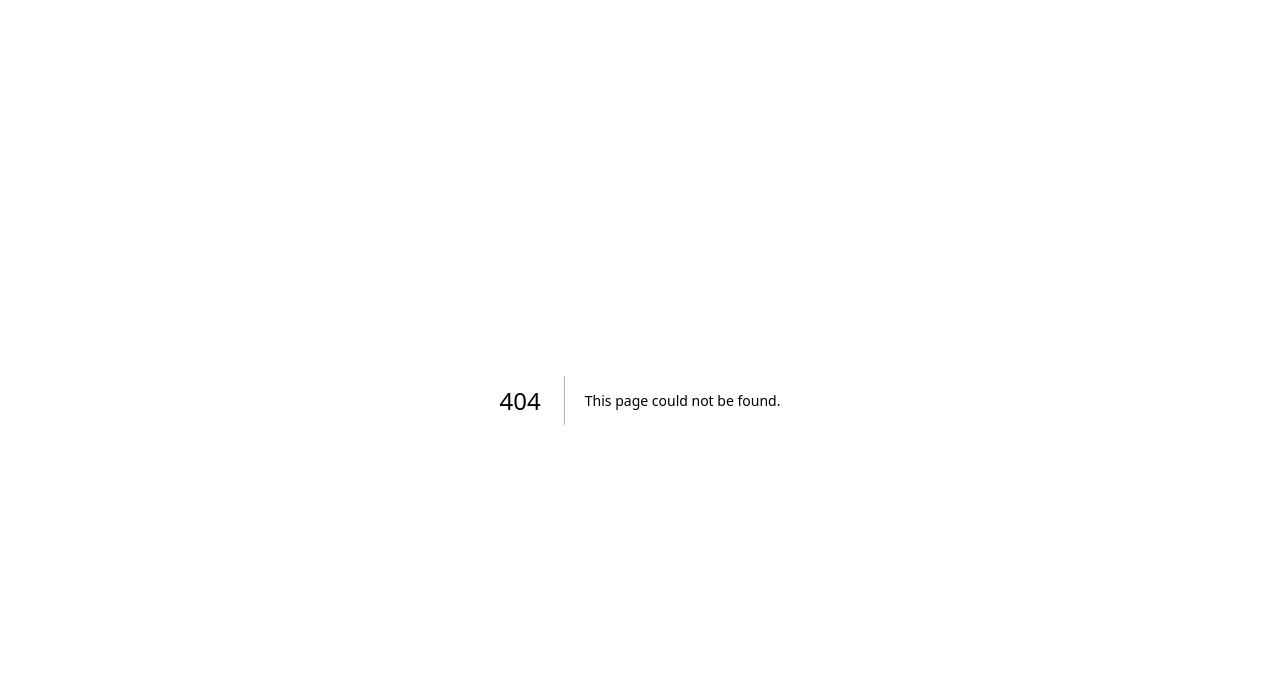
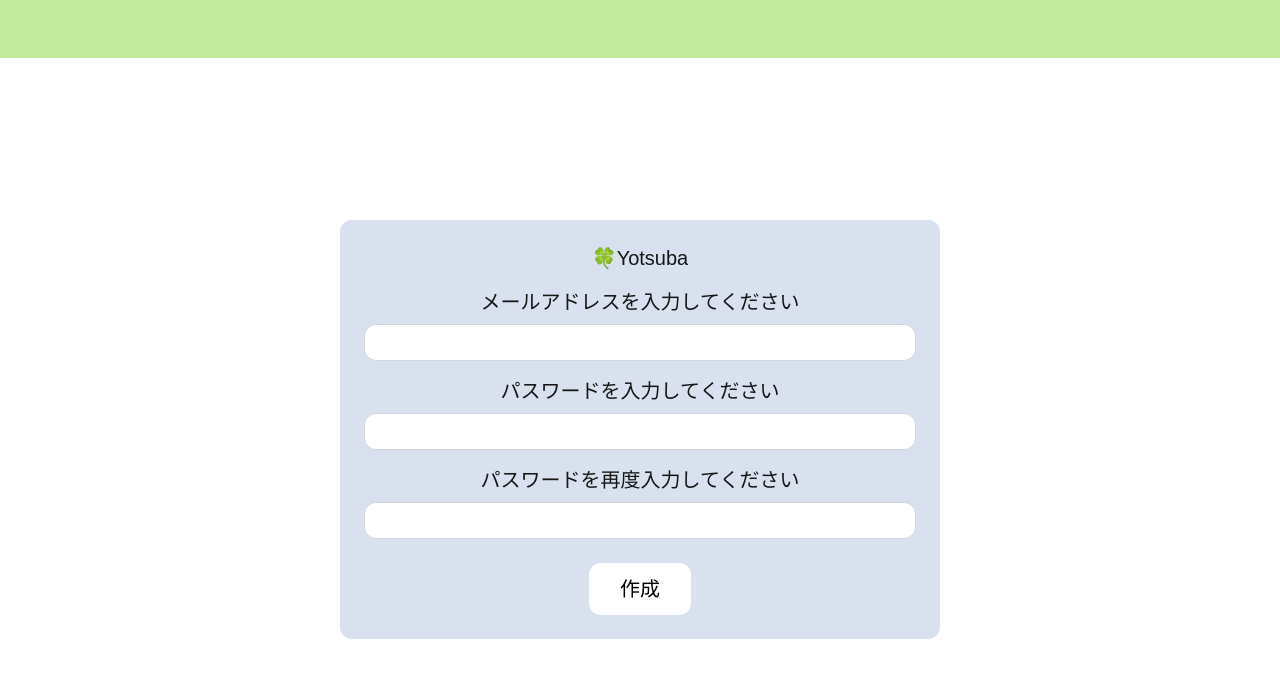
Before and after one commit to fujisan-cmd/Yotsuba-project, a Next.js app in the folder frontend/: page /register in a window 1280 px wide. Before the commit this address had no page. Shown: the top 678 px of the page. Built offline with nearby package versions, Linux system fonts and the light colour scheme.

Commit message:
frontendにregisterファイルを追加

```diff
--- /dev/null
+++ b/frontend/src/app/register/page.tsx
@@ -0,0 +1,59 @@
+"use client";
+
+export default function Home() {
+  const formFields = [
+    { id: "email", label: "メールアドレスを入力してください" },
+    { id: "password", label: "パスワードを入力してください" },
+    { id: "confirmPassword", label: "パスワードを再度入力してください" },
+  ];
+
+  return (
+    <div className="bg-white w-full h-screen">
+      <div className="bg-white h-full overflow-hidden">
+        <div className="w-full h-full">
+          <div className="relative w-full h-full flex items-center justify-center">
+            {/* ヘッダー */}
+            <div className="absolute top-0 left-0 w-full h-[58px] bg-[#c3e99f]" />
+
+            {/* 登録フォーム */}
+            <div className="relative z-10 w-[600px] bg-[#c7d4e5b2] rounded-xl mt-[58px] p-6">
+              {/* ヘッダータイトル */}
+              <div className="text-center mb-4 font-normal text-xl">
+                🍀Yotsuba
+              </div>
+
+              {/* フォーム */}
+              <form className="flex flex-col items-center gap-4">
+                {formFields.map((field) => (
+                  <div key={field.id} className="w-full">
+                    <label
+                      htmlFor={field.id}
+                      className="block text-center mb-2 font-normal text-xl"
+                    >
+                      {field.label}
+                    </label>
+                    <input
+                      id={field.id}
+                      type={
+                        field.id.includes("password") ? "password" : "text"
+                      }
+                      className="w-full h-[37px] bg-white rounded-xl border border-gray-300 px-3"
+                    />
+                  </div>
+                ))}
+
+                {/* 送信ボタン */}
+                <button
+                  type="submit"
+                  className="w-[102px] h-[52px] mt-2 bg-white text-black hover:bg-gray-100 rounded-xl font-normal text-xl"
+                >
+                  作成
+                </button>
+              </form>
+            </div>
+          </div>
+        </div>
+      </div>
+    </div>
+  );
+}
```
Also changed, not shown: frontend/package.json (+4 -3 lines), frontend/tsconfig.json (line endings or trailing spaces), 1 other file (tests, documents, lock files or other folders).
